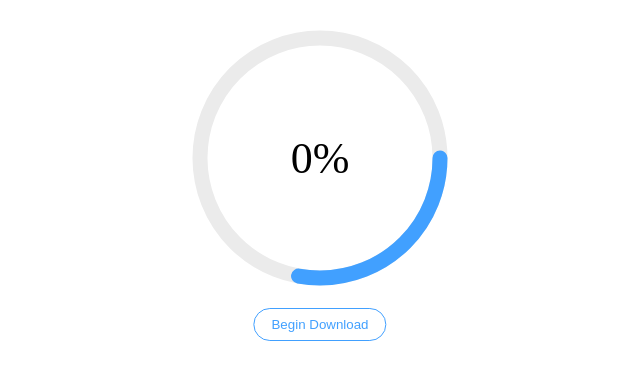
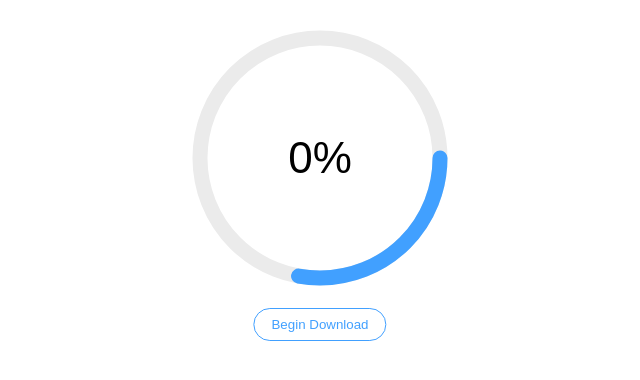
Before and after one commit to emonifi/spinner-widget, a plain HTML site: page index.html in a window 1280 px wide. Shown: the full height of the page, 320-960 px from the left. Drawn offline with Linux system fonts and the light colour scheme.

Commit message:
small updates to font and comments

```diff
--- a/spinner.css
+++ b/spinner.css
@@ -57,4 +57,5 @@
 	top: 50%;
 	left: 50%;
 	transform: translate(-50%, -50%);
+	font-family: sans-serif;
 }
--- a/spinner.js
+++ b/spinner.js
@@ -111,7 +111,7 @@ class Spinner {
 		this.spinnerWidget.appendChild(this.endButton);
 	}
 
-	startSpinner = () => {
+	startSpinner = () => { //ensure this is binded to class for onclick
 		if (this.showButtons) {
 			this.startButton.classList.add("hide");
 			this.endButton.classList.remove("hide");
@@ -121,7 +121,7 @@ class Spinner {
 		this.percentInterval = setInterval(this.updatePercent.bind(this), 10);
 	}
 
-	endSpinner = () => {
+	endSpinner = () => { //ensure this is binded to class for onclick
 		if (this.showButtons) {
 			this.endButton.classList.add("hide");
 			this.startButton.classList.remove("hide");
```
